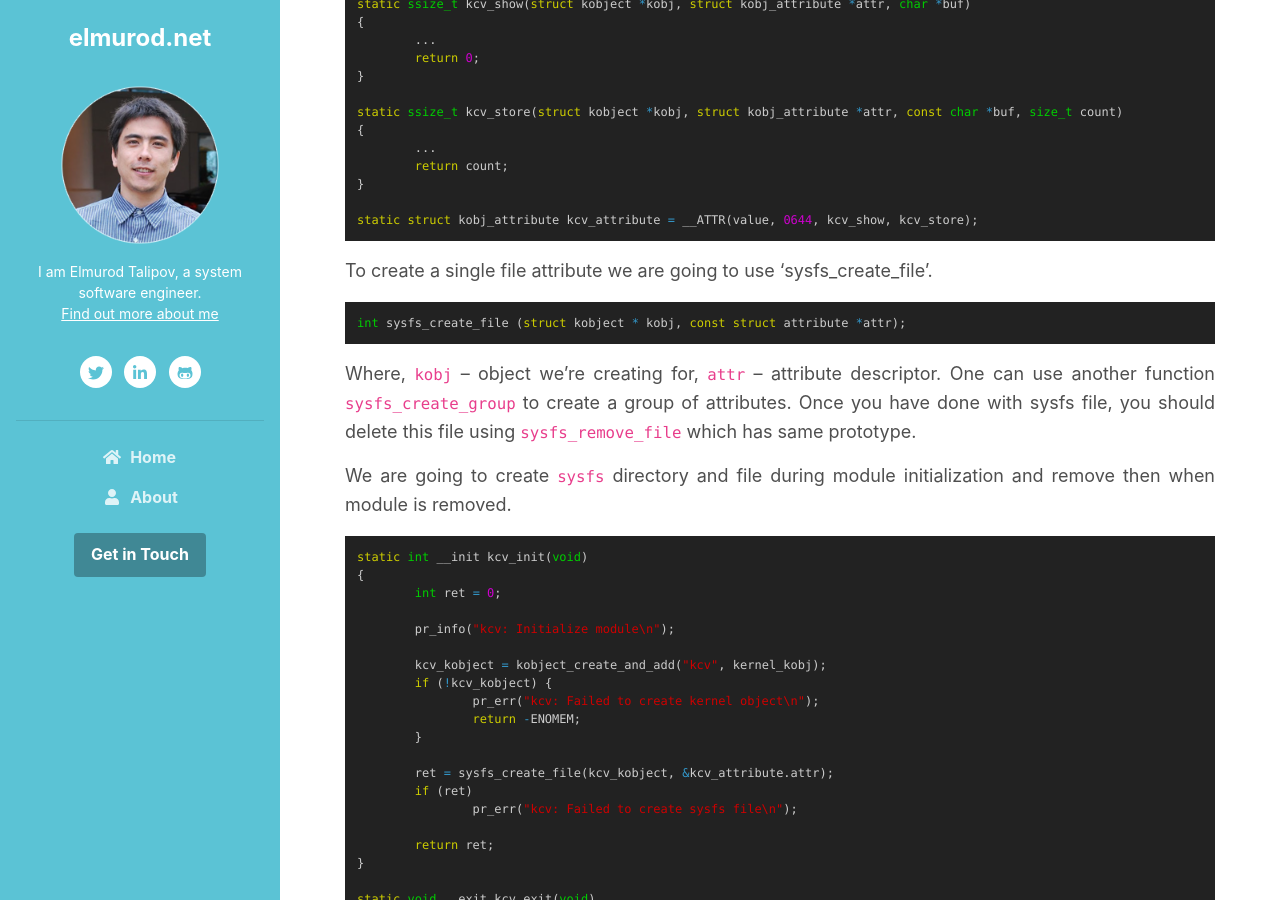
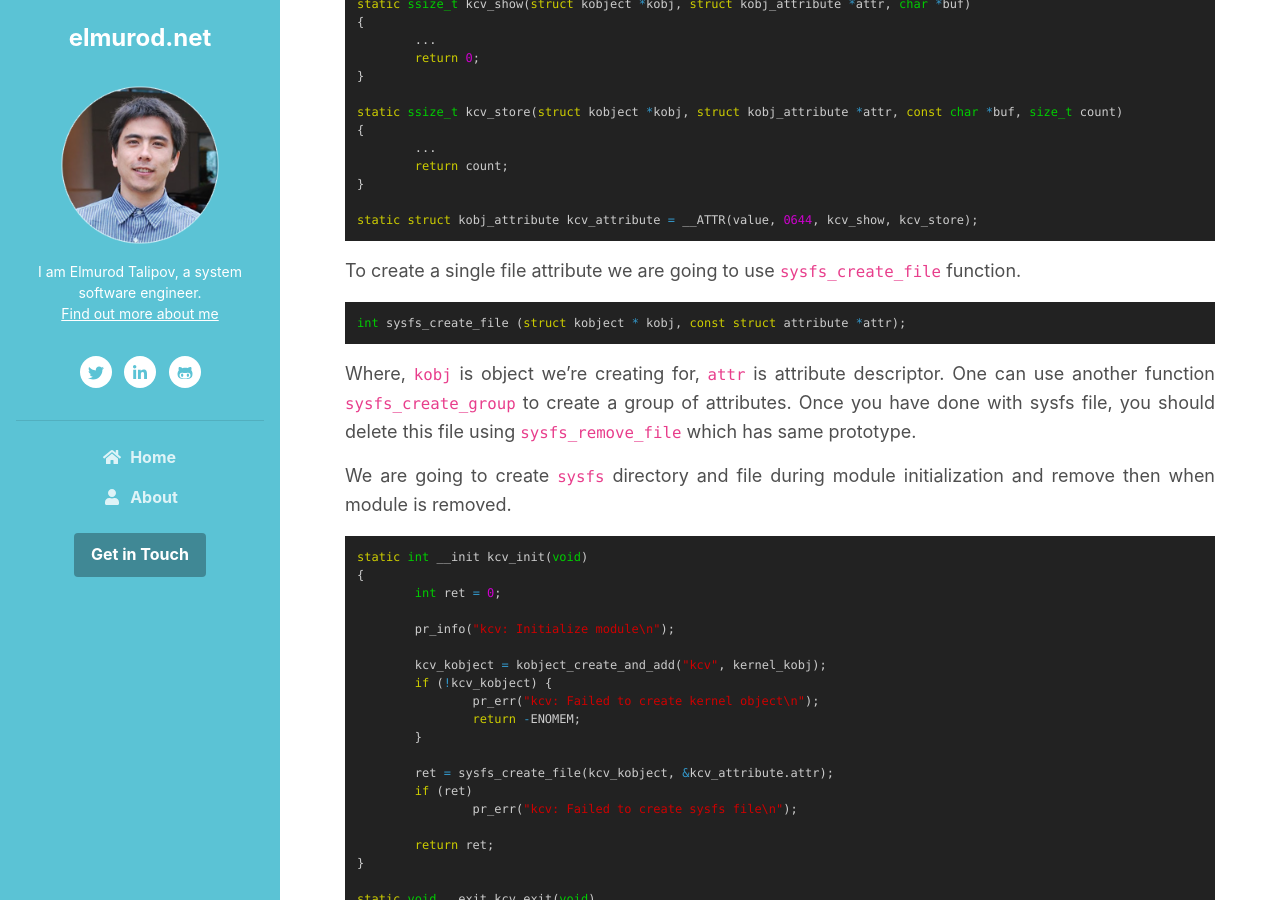
Before and after one commit to smartnode/smartnode.github.io, a Jekyll site: the page built from _posts/2019-12-30-kernel-crypto-api-message-digest.markdown, in a window 1280 px wide and 900 px high, scrolled down 2411 px. Built offline with Jekyll 4.4.1, drawn with Linux system fonts in a browser that asks for light colours; some of the changed text lies outside the part shown.

Commit message:
Fix typos in the post #1
Signed-off-by: Elmurod Talipov <elmurod.talipov@gmail.com>

````diff
--- a/_posts/2019-12-30-kernel-crypto-api-message-digest.markdown
+++ b/_posts/2019-12-30-kernel-crypto-api-message-digest.markdown
@@ -96,14 +96,13 @@ static ssize_t kcv_store(struct kobject *kobj, struct kobj_attribute *attr, cons
 static struct kobj_attribute kcv_attribute = __ATTR(value, 0644, kcv_show, kcv_store);
 ```
 
-To create a single file attribute we are going to use ‘sysfs_create_file’.
+To create a single file attribute we are going to use ``sysfs_create_file`` function.
 
 ```c
 int sysfs_create_file (struct kobject * kobj, const struct attribute *attr);
 ```
 
-Where, ``kobj`` – object we’re creating for, ``attr`` – attribute descriptor.
-One can use another function ``sysfs_create_group`` to create a group of attributes.
+Where, ``kobj`` is object we’re creating for, ``attr`` is attribute descriptor. One can use another function ``sysfs_create_group`` to create a group of attributes.
 Once you have done with sysfs file, you should delete this file using ``sysfs_remove_file`` which has same prototype.
 
 We are going to create ``sysfs`` directory and file during module initialization and remove then when module is removed.
````
Also changed, not shown: other parts of _posts/2019-12-30-kernel-crypto-api-message-digest.markdown (+2 -2 lines).
